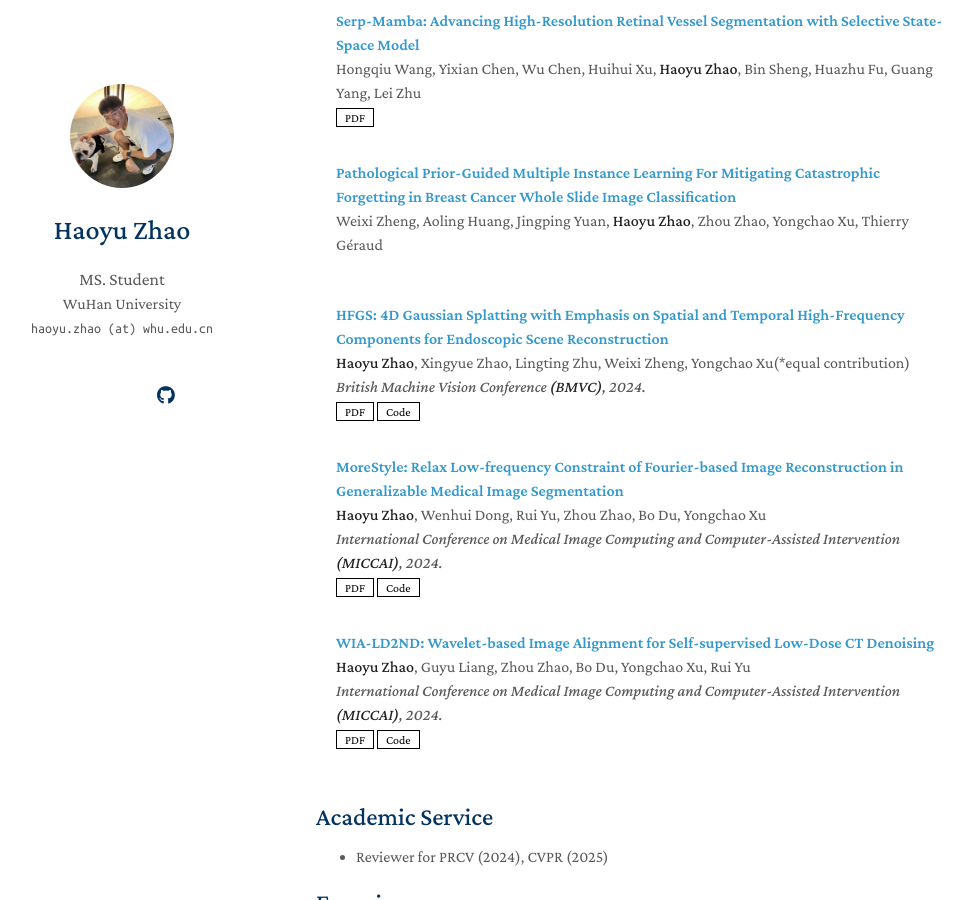
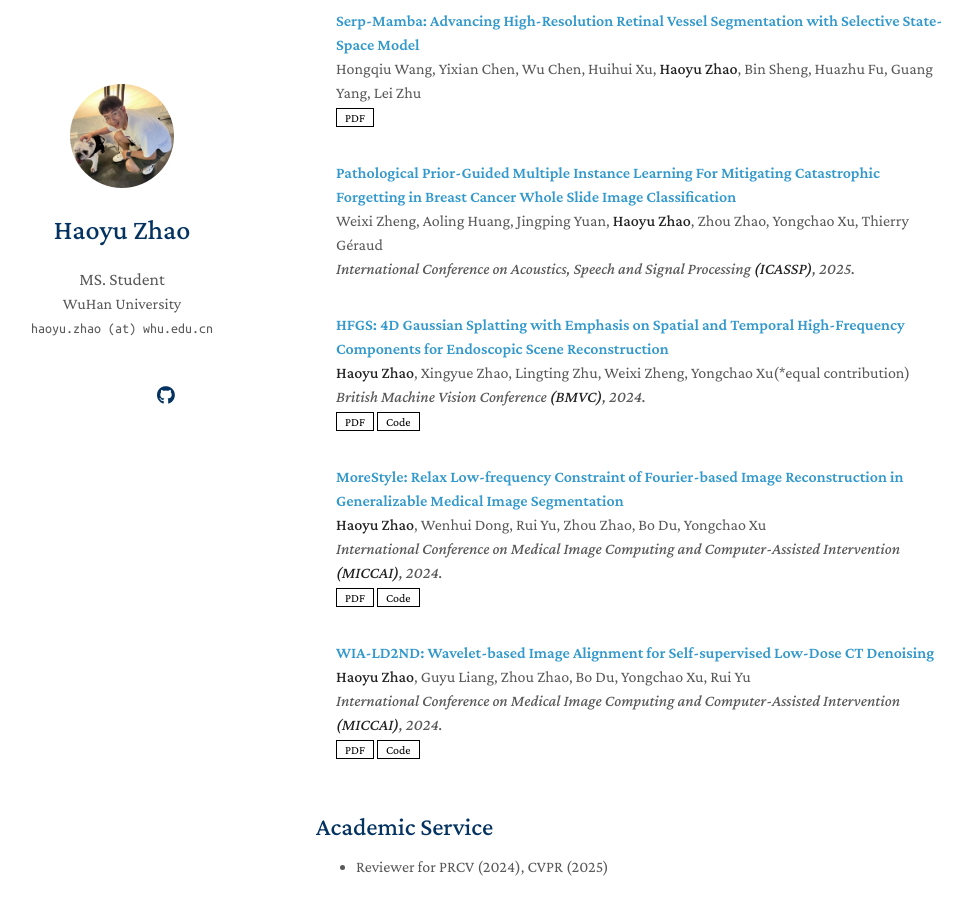
Before and after one commit to zhaohaoyu376/zhaohaoyu376.github.io, a Jekyll site: the page built from index.md, in a window 1280 px wide and 900 px high, scrolled down 952 px. Shown: the whole window, without its empty margins (154-1126 px from the left). Built offline with Jekyll 4.4.1, drawn with Linux system fonts in a browser that asks for light colours; nearby versions of some CDN libraries; a style sheet for code colours, icons or effects is not loaded; our own code applies the rules of GitHub Pages for plain Markdown files.

Commit message:
Update publications.yml

```diff
--- a/_data/publications.yml
+++ b/_data/publications.yml
@@ -30,7 +30,7 @@ main:
 
   - title: "Pathological Prior‑Guided Multiple Instance Learning For Mitigating Catastrophic Forgetting in Breast Cancer Whole Slide Image Classification"
     authors: "Weixi Zheng, Aoling Huang, Jingping Yuan, <strong>Haoyu Zhao</strong>, Zhou Zhao, Yongchao Xu, Thierry Géraud"
-    conference:
+    conference: International Conference on Acoustics, Speech and Signal Processing <strong>(ICASSP)</strong>, 2025.
     pdf:
     code:
     notes:
```
